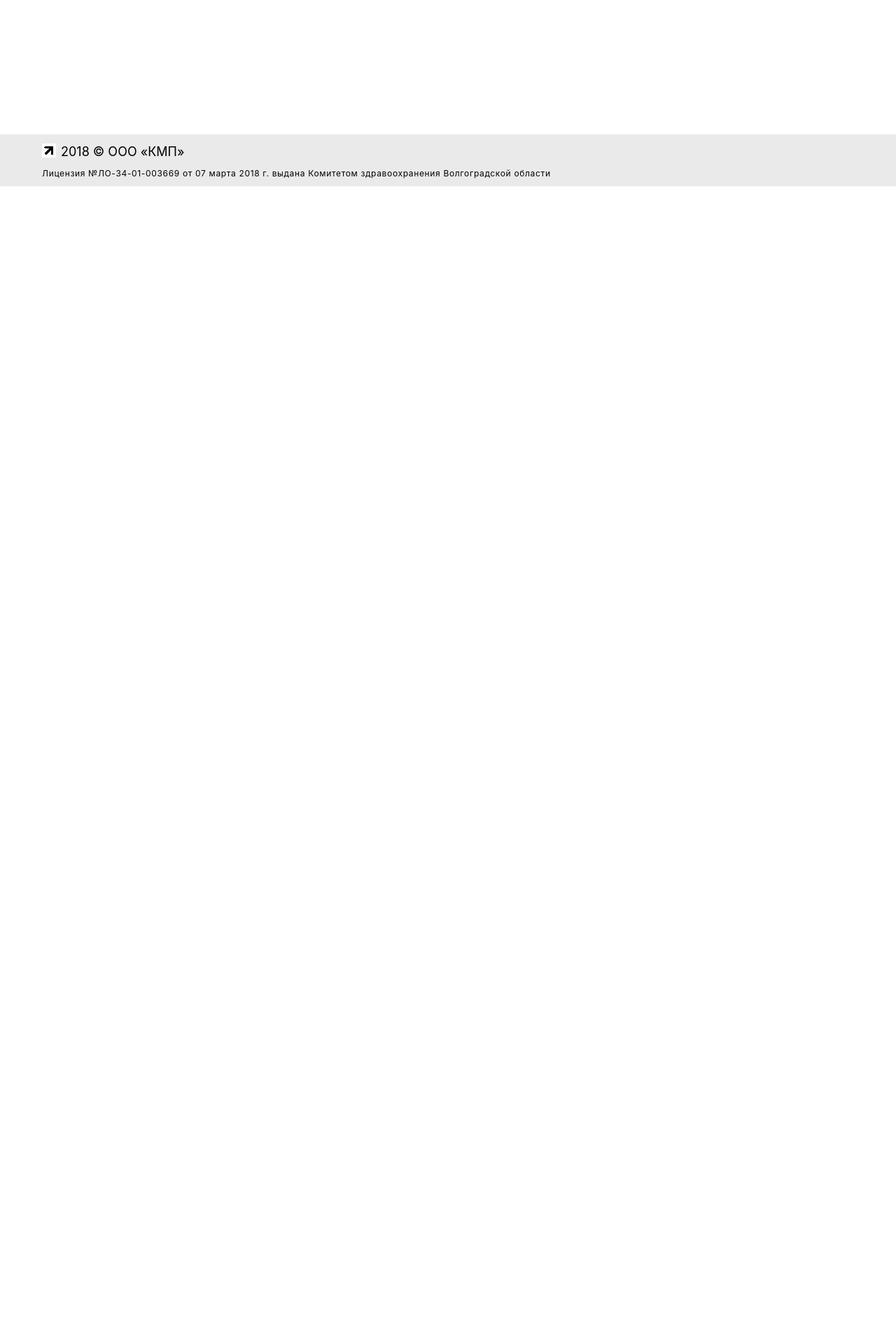
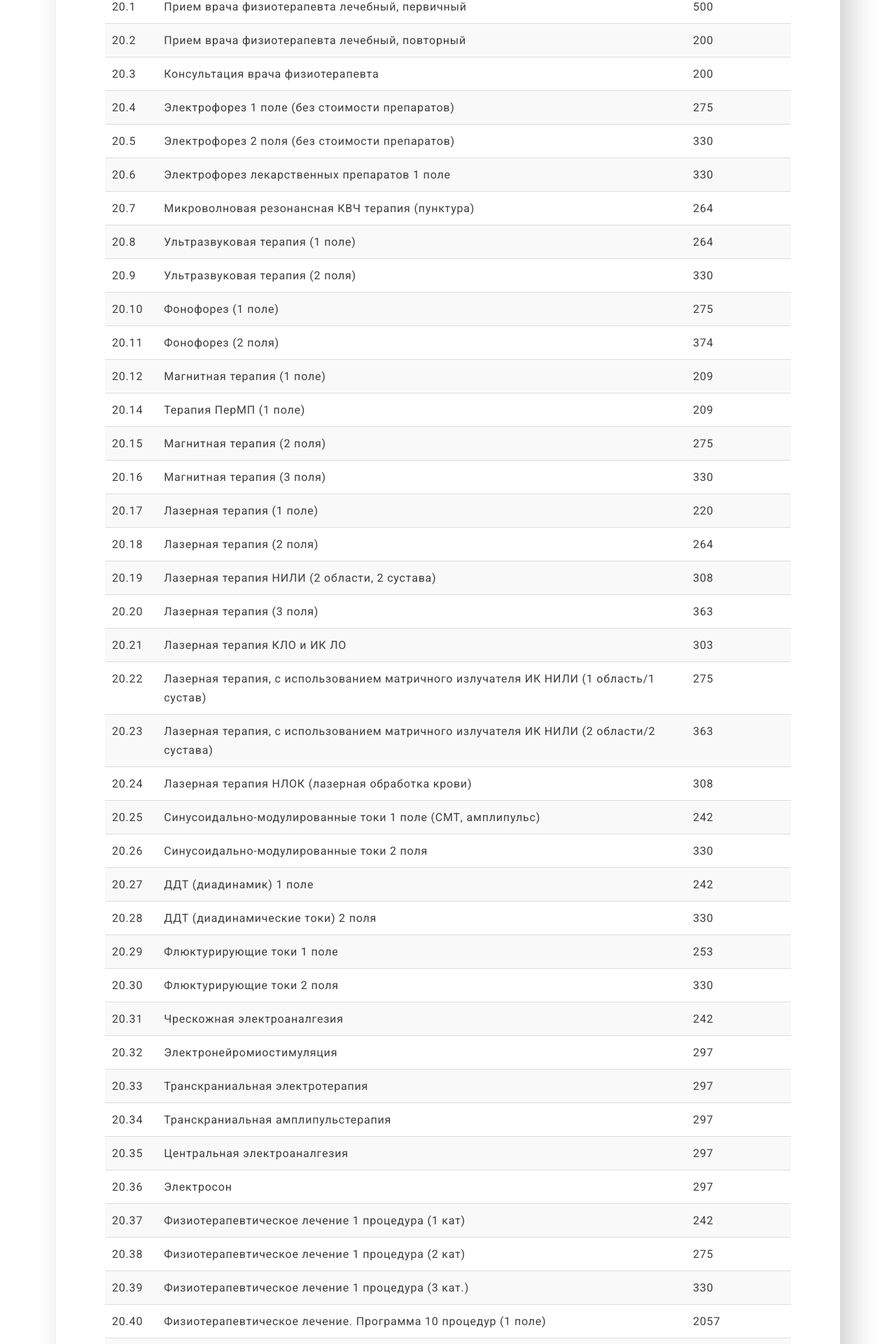
Before and after one commit to CanUFeelMyHeart/expertPlus, a React (Create React App) app in the folder medical-clinic-expert/: page /services/fizioterapiya in a window 1280 px wide. Shown: the part 420-2340 px from the top of the page at 70% size. Before the commit the page ends 800 px from the top, so only its background shows below. Built offline with nearby package versions, Linux system fonts and the light colour scheme; the HTML template or start-up script is replaced by a standard one.

Commit message:
physiotherapy page is set

```diff
--- a/medical-clinic-expert/src/pages/ServicesPages/PhysiotherapyServicePage/PhysiotherapyServicePage.jsx
+++ b/medical-clinic-expert/src/pages/ServicesPages/PhysiotherapyServicePage/PhysiotherapyServicePage.jsx
@@ -1,10 +1,16 @@
 import React from "react";
+import { InformationContainerComponent } from "../../../components/InformationContainerComponent/InformationContainerComponent";
+import { PriceListComponent } from "../../../components/PriceListComponent/PriceListComponent";
+import { OfertaComponent } from "../../../components/PriceListComponent/OfertaComponent";
+import { priceInfoPhysiotherapy } from "./PriceInfoPhysiotherapy";
 
 export const PhysiotherapyServicePage = () => {
     return (
         <div className="PhysiotherapyServicePage">
-            <h2>Физиотерапия block</h2>
-
+            <InformationContainerComponent header="Физиотерапия">
+                <PriceListComponent priceInfo={priceInfoPhysiotherapy} />
+            </InformationContainerComponent>
+            <OfertaComponent />
         </div>
     );
 };
--- /dev/null
+++ b/medical-clinic-expert/src/pages/ServicesPages/PhysiotherapyServicePage/PriceInfoPhysiotherapy.jsx
@@ -0,0 +1,212 @@
+export const priceInfoPhysiotherapy = [
+    {
+        code: "20.1",
+        name: "Прием врача физиотерапевта лечебный, первичный",
+        price: "500",
+    },
+    {
+        code: "20.2",
+        name: "Прием врача физиотерапевта лечебный, повторный",
+        price: "200",
+    },
+    {
+        code: "20.3",
+        name: "	Консультация врача физиотерапевта",
+        price: "200",
+    },
+    {
+        code: "20.4",
+        name: "Электрофорез 1 поле (без стоимости препаратов)",
+        price: "275",
+    },
+    {
+        code: "20.5",
+        name: "Электрофорез 2 поля (без стоимости препаратов)",
+        price: "330",
+    },
+    {
+        code: "20.6",
+        name: "Электрофорез лекарственных препаратов 1 поле",
+        price: "330",
+    },
+    {
+        code: "20.7",
+        name: "Микроволновая резонансная КВЧ терапия (пунктура)",
+        price: "264",
+    },
+    {
+        code: "20.8",
+        name: "Ультразвуковая терапия (1 поле)",
+        price: "264",
+    },
+    {
+        code: "20.9",
+        name: "Ультразвуковая терапия (2 поля)",
+        price: "330",
+    },
+    {
+        code: "20.10",
+        name: "Фонофорез (1 поле)",
+        price: "275",
+    },
+    {
+        code: "20.11",
+        name: "Фонофорез (2 поля)",
+        price: "374",
+    },
+    {
+        code: "20.12",
+        name: "Магнитная терапия (1 поле)",
+        price: "209",
+    },
+    {
+        code: "20.14",
+        name: "Терапия ПерМП  (1 поле)",
+        price: "209",
+    },
+    {
+        code: "20.15",
+        name: "Магнитная терапия (2 поля)",
+        price: "275",
+    },
+    {
+        code: "20.16",
+        name: "Магнитная терапия (3 поля)",
+        price: "330",
+    },
+    {
+        code: "20.17",
+        name: "Лазерная терапия (1 поле)",
+        price: "220",
+    },
+    {
+        code: "20.18",
+        name: "Лазерная терапия (2 поля)",
+        price: "264",
+    },
+    {
+        code: "20.19",
+        name: "Лазерная терапия НИЛИ (2 области, 2 сустава)",
+        price: "308",
+    },
+    {
+        code: "20.20",
+        name: "Лазерная терапия (3 поля)",
+        price: "363",
+    },
+    {
+        code: "20.21",
+        name: "Лазерная терапия КЛО и ИК ЛО",
+        price: "303",
+    },
+    {
+        code: "20.22",
+        name: "Лазерная терапия, с использованием матричного  излучателя ИК НИЛИ (1 область/1 сустав)",
+        price: "275",
+    },
+    {
+        code: "20.23",
+        name: "Лазерная терапия, с использованием матричного  излучателя ИК НИЛИ (2 области/2 сустава)",
+        price: "363",
+    },
+    {
+        code: "20.24",
+        name: "Лазерная терапия НЛОК (лазерная обработка крови)",
+        price: "308",
+    },
+    {
+        code: "20.25",
+        name: "Синусоидально-модулированные токи 1 поле (СМТ, амплипульс)",
+        price: "242",
+    },
+    {
+        code: "20.26",
+        name: "Синусоидально-модулированные токи 2 поля",
+        price: "330",
+    },
+    {
+        code: "20.27",
+        name: "ДДТ (диадинамик) 1 поле",
+        price: "242",
+    },
+    {
+        code: "20.28",
+        name: "ДДТ (диадинамические токи) 2 поля",
+        price: "330",
+    },
+    {
+        code: "20.29",
+        name: "Флюктурирующие токи 1 поле",
+        price: "253",
+    },
+    {
+        code: "20.30",
+        name: "Флюктурирующие токи 2 поля",
+        price: "330",
+    },
+    {
+        code: "20.31",
+        name: "Чрескожная электроаналгезия",
+        price: "242",
+    },
+    {
+        code: "20.32",
+        name: "Электронейромиостимуляция",
+        price: "297",
+    },
+    {
+        code: "20.33",
+        name: "Транскраниальная электротерапия",
+        price: "297",
+    },
+    {
+        code: "20.34",
+        name: "Транскраниальная амплипульстерапия",
+        price: "297",
+    },
+    {
+        code: "20.35",
+        name: "Центральная электроаналгезия",
+        price: "297",
+    },
+    {
+        code: "20.36",
+        name: "Электросон",
+        price: "297",
+    },
+    {
+        code: "20.37",
+        name: "Физиотерапевтическое лечение 1 процедура (1 кат)",
+        price: "242",
+    },
+    {
+        code: "20.38",
+        name: "Физиотерапевтическое лечение 1 процедура (2 кат)",
+        price: "275",
+    },
+    {
+        code: "20.39",
+        name: "Физиотерапевтическое лечение 1 процедура (3 кат.)",
+        price: "330",
+    },
+    {
+        code: "20.40",
+        name: "Физиотерапевтическое лечение. Программа 10 процедур (1 поле)",
+        price: "2057",
+    },
+    {
+        code: "20.41",
+        name: "	Физиотерапевтическое лечение. Программа 10 процедур (2 поля)",
+        price: "2662",
+    },
+    {
+        code: "20.42",
+        name: "Физиотерапевтическое лечение. Программа 7 процедур (1 поле)",
+        price: "935",
+    },
+    {
+        code: "20.43",
+        name: "Физиотерапевтическое лечение. Программа 7 процедур (2 поле)",
+        price: "1265",
+    }
+];
```
